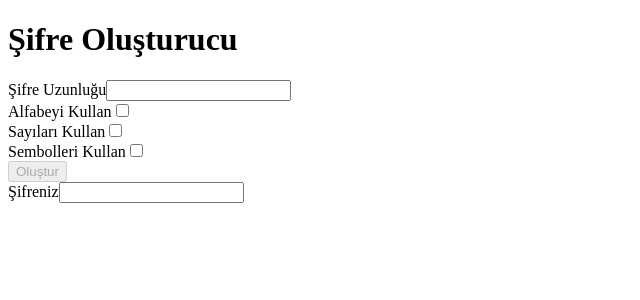
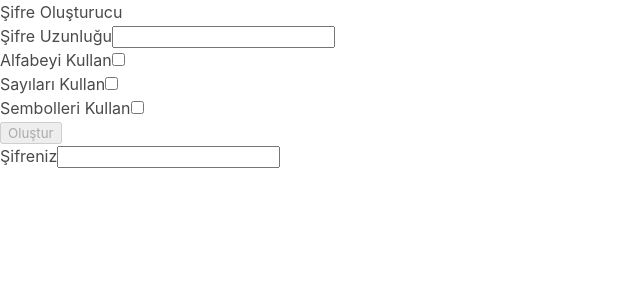
Before and after one commit to guneykilicel/password-generator-with-angular, an Angular app: page / in a window 1280 px wide. Shown: the top 300 px of the page, without its empty margins (0-640 px from the left). Built offline with nearby package versions, Linux system fonts and the light colour scheme.

Commit message:
bulma entegre edildi

```diff
--- a/package.json
+++ b/package.json
@@ -18,6 +18,7 @@
     "@angular/platform-browser": "^16.1.0",
     "@angular/platform-browser-dynamic": "^16.1.0",
     "@angular/router": "^16.1.0",
+    "bulma": "^0.9.4",
     "rxjs": "~7.8.0",
     "tslib": "^2.3.0",
     "zone.js": "~0.13.0"
--- a/src/styles.css
+++ b/src/styles.css
@@ -1 +1,3 @@
 /* You can add global styles to this file, and also import other style files */
+
+@import 'bulma/css/bulma.css';
```
Also changed, not shown: 1 other file (tests, documents, lock files or other folders).
